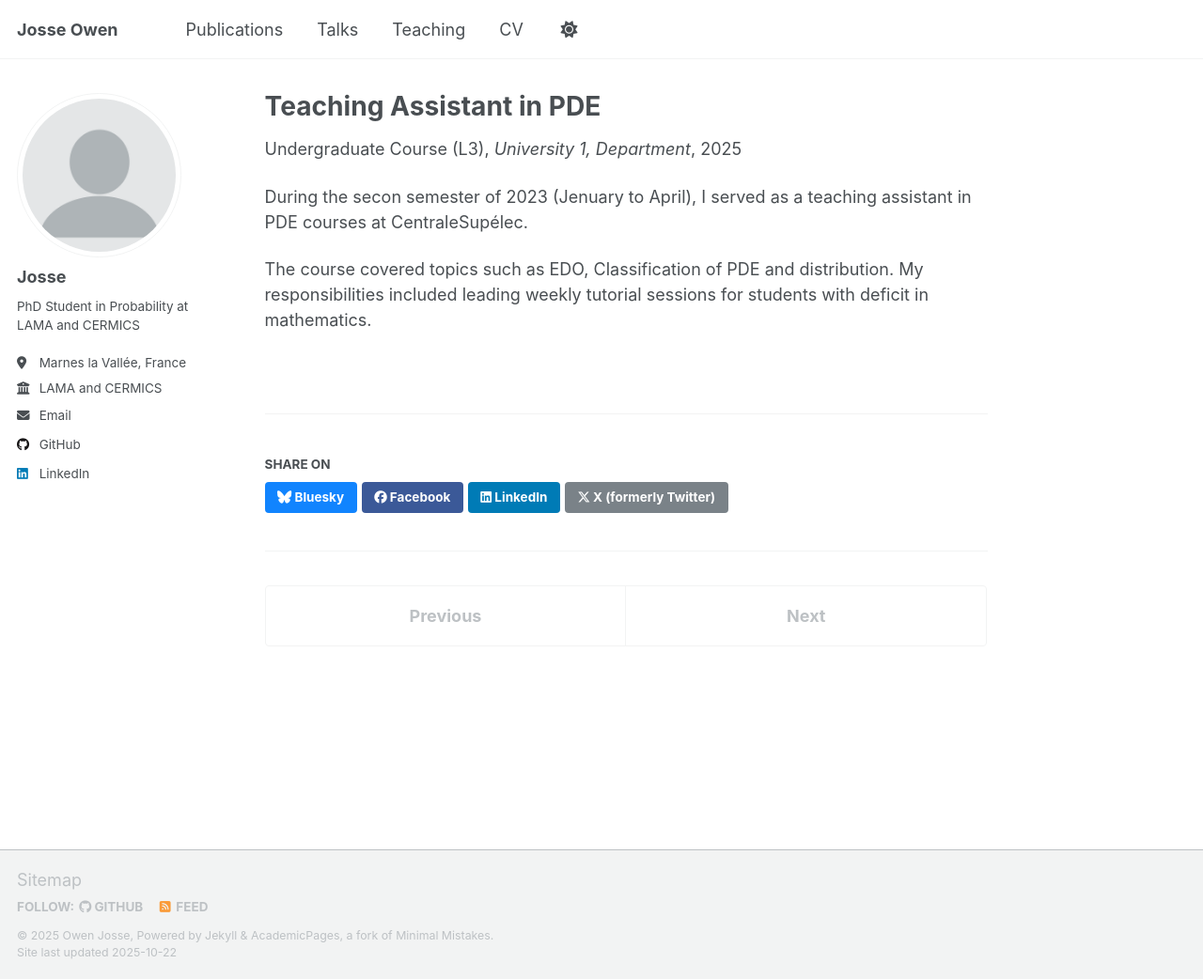
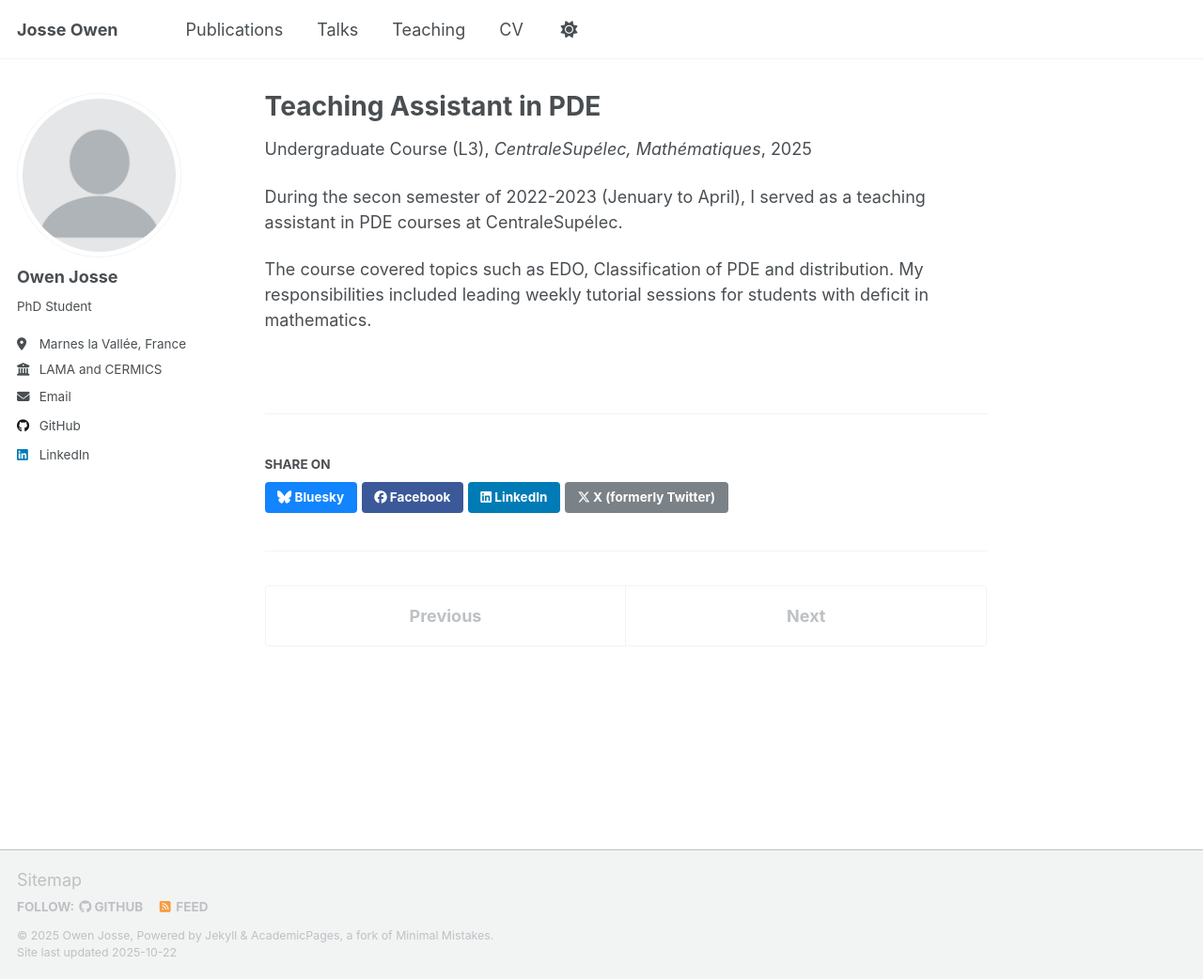
Before and after one commit to owenjosse/owenjosse.github.io, a Jekyll site: the page built from _teaching/2023-TA-EDP.md, in a window 1280 px wide and 1042 px high. Shown: the whole window at 94% size. Built offline with Jekyll 4.4.1, drawn with Linux system fonts in a browser that asks for light colours; a script that is not in the unit is left out.

Commit message:
miseàjourtitre

```diff
--- a/_config.yml
+++ b/_config.yml
@@ -24,9 +24,9 @@ repository               : "owenjosse/owenjosse.github.io"
 author:
   # Biographic information
   avatar           : "profile.png"
-  name             : "Josse"
+  name             : "Owen Josse"
   pronouns         : # example: "she/her"
-  bio              : "PhD Student in Probability at LAMA and CERMICS"
+  bio              : "PhD Student"
   location         : "Marnes la Vallée, France"
   employer         : "LAMA and CERMICS"
   uri              : # URL
--- a/_pages/publications.html
+++ b/_pages/publications.html
@@ -6,6 +6,7 @@ author_profile: true
 ---
 
 In comming soon!
+
 {% if site.author.googlescholar %}
   <div class="wordwrap">You can also find my articles on <a href="{{site.author.googlescholar}}">my Google Scholar profile</a>.</div>
 {% endif %}
--- a/_teaching/2023-TA-EDP.md
+++ b/_teaching/2023-TA-EDP.md
@@ -3,12 +3,12 @@ title: "Teaching Assistant in PDE"
 collection: teaching
 type: "Undergraduate Course (L3)"
 permalink: /teaching/2023-TA-PDE
-venue: "University 1, Department"
+venue: "CentraleSupélec, Mathématiques"
 date: 02-2023
-location: "City, Country"
+location: "Gif-sur-Yvette, France"
 ---
 
-During the secon semester of 2023 (Jenuary to April), I served as a teaching assistant in PDE courses at CentraleSupélec.
+During the secon semester of 2022-2023 (Jenuary to April), I served as a teaching assistant in PDE courses at CentraleSupélec.
 
 
 The course covered topics such as EDO, Classification of PDE and distribution. My responsibilities included leading weekly tutorial sessions for students with deficit in mathematics.
```
Also changed, not shown: _pages/about.md (+8 -0 lines), _teaching/2022-TA-CIP.md (+2 -2 lines), _teaching/2025-L1-Methodo.md (added, +14 -0 lines).
